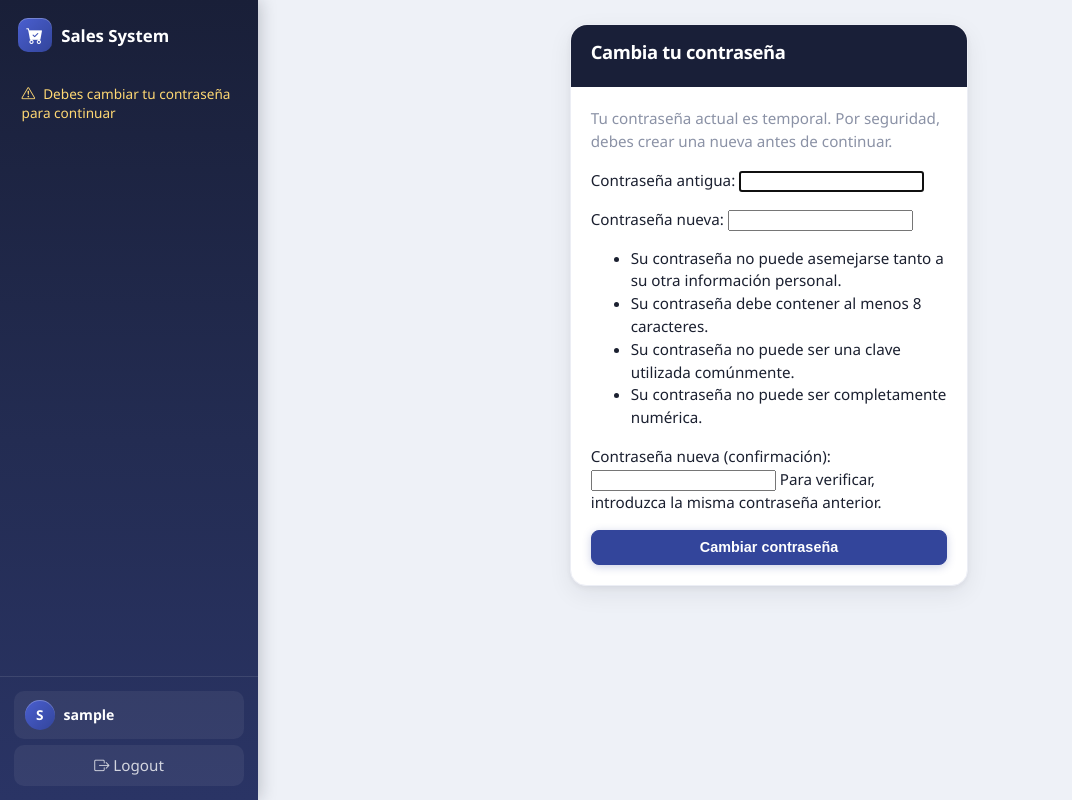
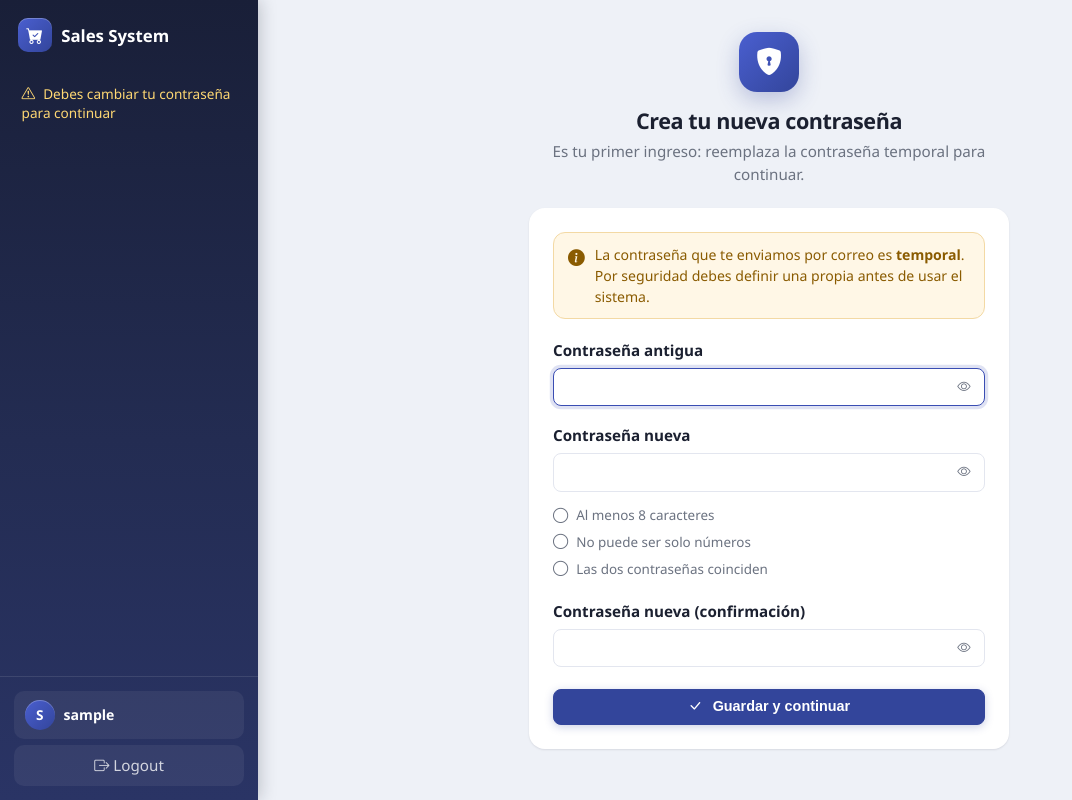
Before and after one commit to Stranix12/sales_a2, a Django app: page /security/force-password-change/ in a window 1280 px wide. Shown: the whole page, without its empty margins (0-1072 px from the left). Run offline with Django 5.2, Linux system fonts and the light colour scheme; a user stored in the database is signed in; tables that the repository leaves empty hold one stand-in row (values such as "Sample post").

Commit message:
Rediseñar la pantalla de cambio de contraseña temporal
El primer login pasaba de un formulario Django crudo (form.as_p) a una
pantalla coherente con el login/reset: badge de marca, aviso de que la
contrasena del correo es temporal, campos con boton mostrar/ocultar y una
lista de requisitos en vivo (min 8, no solo numeros, coinciden). CSS/JS
inline, sin dependencias nuevas.

Tests nuevos del flujo: middleware redirige al primer login, la pantalla
renderiza con el diseno nuevo, y cambiar la contrasena baja la bandera
must_change_password y libera el resto de la app.

Suite completa: 146/146 tests OK.

Co-Authored-By: Claude Opus 4.8 <noreply@anthropic.com>

```diff
--- a/security/templates/security/force_password_change.html
+++ b/security/templates/security/force_password_change.html
@@ -1,22 +1,137 @@
 {% extends 'billing/base.html' %}
-{% block title %}Cambiar contraseña{% endblock %}
+{% block title %}Cambiar contraseña temporal{% endblock %}
 {% block content %}
-<div class="row justify-content-center">
-  <div class="col-md-5">
-    <div class="card shadow">
-      <div class="card-header bg-dark text-white"><h4>Cambia tu contraseña</h4></div>
-      <div class="card-body">
-        <p class="text-muted">
-          Tu contraseña actual es temporal. Por seguridad, debes crear una
-          nueva antes de continuar.
-        </p>
-        <form method="post">
-          {% csrf_token %}
-          {{ form.as_p }}
-          <button type="submit" class="btn btn-primary w-100">Cambiar contraseña</button>
-        </form>
+<style>
+  .pw-wrap { max-width: 480px; margin: 8px auto 0; }
+  .pw-hero { text-align: center; margin-bottom: 22px; }
+  .pw-hero .brand-badge {
+    width: 60px; height: 60px; font-size: 1.7rem; border-radius: 18px;
+    display: inline-flex; box-shadow: 0 8px 22px rgba(51, 69, 155, .28);
+  }
+  .pw-hero h3 { font-weight: 700; margin: 16px 0 6px; }
+  .pw-hero p { color: #6b7280; margin: 0; }
+  .pw-note {
+    display: flex; gap: 10px; align-items: flex-start;
+    background: #fff7e6; border: 1px solid #f3d9a4; color: #8a5b00;
+    border-radius: 12px; padding: 11px 14px; font-size: .88rem; margin-bottom: 20px;
+  }
+  .pw-note i { font-size: 1.05rem; margin-top: 1px; }
+  .pw-field { margin-bottom: 18px; }
+  .pw-field label { font-weight: 600; margin-bottom: 6px; display: block; }
+  .pw-input { position: relative; }
+  .pw-input .form-control { padding-right: 44px; }
+  .pw-toggle {
+    position: absolute; top: 0; right: 0; height: 100%; width: 42px;
+    border: 0; background: transparent; color: #6b7280; cursor: pointer;
+    display: grid; place-items: center; border-radius: 0 8px 8px 0;
+  }
+  .pw-toggle:hover { color: var(--brand, #33459b); }
+  .pw-reqs { list-style: none; margin: 10px 0 0; padding: 0; font-size: .84rem; }
+  .pw-reqs li { display: flex; align-items: center; gap: 8px; color: #6b7280; padding: 2px 0; transition: color .15s; }
+  .pw-reqs li i { font-size: .95rem; }
+  .pw-reqs li.ok { color: #1f9d57; }
+</style>
+
+<div class="pw-wrap">
+  <div class="pw-hero">
+    <span class="brand-badge d-inline-flex"><i class="bi bi-shield-lock-fill"></i></span>
+    <h3>Crea tu nueva contraseña</h3>
+    <p>Es tu primer ingreso: reemplaza la contraseña temporal para continuar.</p>
+  </div>
+
+  <div class="card border-0 shadow-sm rounded-4">
+    <div class="card-body p-4">
+
+      <div class="pw-note">
+        <i class="bi bi-info-circle-fill"></i>
+        <span>La contraseña que te enviamos por correo es <strong>temporal</strong>.
+          Por seguridad debes definir una propia antes de usar el sistema.</span>
       </div>
+
+      {% if form.non_field_errors %}
+      <div class="alert alert-danger py-2 small">{{ form.non_field_errors }}</div>
+      {% endif %}
+
+      <form method="post" novalidate>
+        {% csrf_token %}
+        {% for field in form %}
+        <div class="pw-field">
+          <label for="{{ field.id_for_label }}">{{ field.label }}</label>
+          <div class="pw-input">
+            <input type="password"
+                   name="{{ field.html_name }}"
+                   id="{{ field.id_for_label }}"
+                   class="form-control {% if field.errors %}is-invalid{% endif %}"
+                   {% if forloop.first %}autofocus{% endif %}
+                   {% if field.name == 'new_password1' %}data-pw-check="1"{% endif %}
+                   autocomplete="{% if field.name == 'old_password' %}current-password{% else %}new-password{% endif %}">
+            <button type="button" class="pw-toggle" tabindex="-1" aria-label="Mostrar u ocultar contraseña"
+                    data-pw-toggle="{{ field.id_for_label }}">
+              <i class="bi bi-eye"></i>
+            </button>
+          </div>
+          {% for error in field.errors %}
+          <div class="invalid-feedback d-block">{{ error }}</div>
+          {% endfor %}
+
+          {% if field.name == 'new_password1' %}
+          <ul class="pw-reqs" id="pwReqs">
+            <li data-req="len"><i class="bi bi-circle"></i>Al menos 8 caracteres</li>
+            <li data-req="alpha"><i class="bi bi-circle"></i>No puede ser solo números</li>
+            <li data-req="match"><i class="bi bi-circle"></i>Las dos contraseñas coinciden</li>
+          </ul>
+          {% endif %}
+        </div>
+        {% endfor %}
+
+        <button type="submit" class="btn btn-primary w-100 py-2 mt-1">
+          <i class="bi bi-check-lg me-1"></i>Guardar y continuar
+        </button>
+      </form>
+
     </div>
   </div>
 </div>
+
+<script>
+(function () {
+  // Mostrar/ocultar cada campo de contraseña.
+  document.querySelectorAll('[data-pw-toggle]').forEach(function (btn) {
+    btn.addEventListener('click', function () {
+      var input = document.getElementById(btn.getAttribute('data-pw-toggle'));
+      var icon = btn.querySelector('i');
+      if (!input) return;
+      var show = input.type === 'password';
+      input.type = show ? 'text' : 'password';
+      icon.classList.toggle('bi-eye', !show);
+      icon.classList.toggle('bi-eye-slash', show);
+    });
+  });
+
+  // Checklist de requisitos en vivo (los mismos que valida Django del lado servidor).
+  var pw1 = document.querySelector('[data-pw-check]');
+  var pw2 = document.getElementById('id_new_password2');
+  var reqs = document.getElementById('pwReqs');
+  if (pw1 && reqs) {
+    var mark = function (name, ok) {
+      var li = reqs.querySelector('[data-req="' + name + '"]');
+      if (!li) return;
+      li.classList.toggle('ok', ok);
+      var icon = li.querySelector('i');
+      if (icon) {
+        icon.classList.toggle('bi-check-circle-fill', ok);
+        icon.classList.toggle('bi-circle', !ok);
+      }
+    };
+    var check = function () {
+      var v = pw1.value;
+      mark('len', v.length >= 8);
+      mark('alpha', v.length > 0 && !/^\d+$/.test(v));
+      mark('match', v.length > 0 && pw2 && v === pw2.value);
+    };
+    pw1.addEventListener('input', check);
+    if (pw2) pw2.addEventListener('input', check);
+  }
+})();
+</script>
 {% endblock %}
```
Also changed, not shown: security/tests.py (+40 -0 lines).
